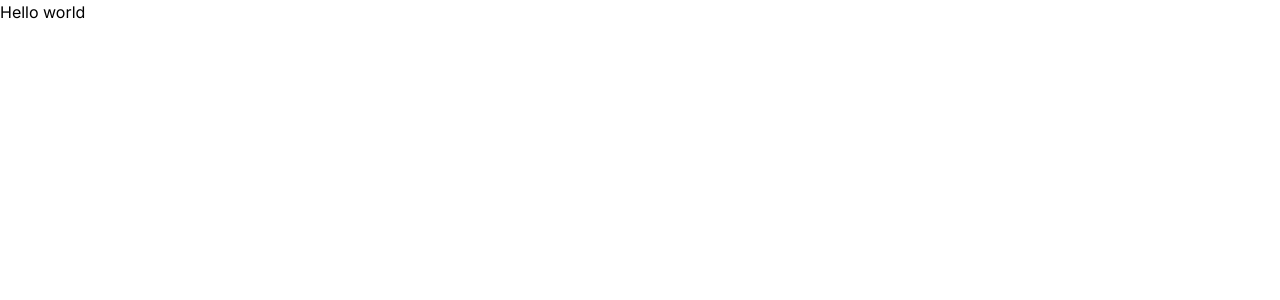
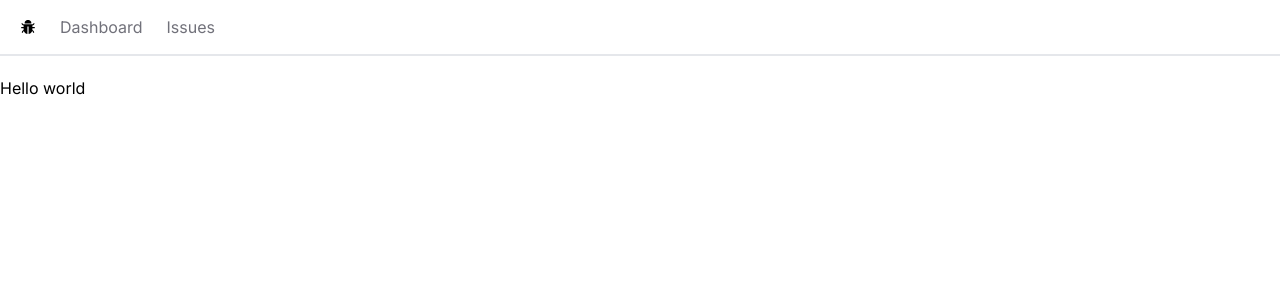
Before and after one commit to Moduloscript/build-issue-tracker, a Next.js app: page / in a window 1280 px wide. Shown: the top 300 px of the page. Built offline with nearby package versions, Linux system fonts and the light colour scheme.

Commit message:
Navbar build feature

```diff
--- /dev/null
+++ b/app/Issues/pages.tsx
@@ -0,0 +1,11 @@
+import React from 'react'
+
+const IssuesPages = () => {
+  return (
+    <div>
+      issues Page
+    </div>
+  )
+}
+
+export default IssuesPages
--- /dev/null
+++ b/app/Navbar.tsx
@@ -0,0 +1,36 @@
+import Link from "next/link";
+import { AiFillBug } from "react-icons/ai";
+
+const Navbar = () => {
+  const links = [
+    {
+      label: "Dashboard",
+      href: "/",
+    },
+    {
+      label: "Issues  ",
+      href: "/issues",
+    },
+  ];
+
+  return (
+    <nav className="flex space-x-6 border-b-2 p-4 mb-5 px-5 h-14 items-center">
+      <Link href="/">
+        <AiFillBug />
+      </Link>
+      <ul className="flex space-x-6">
+        {links.map((link) => (
+          <Link
+            key={link.href}
+            className="text-zinc-500 hover:text-zinc-800 transition-colors"
+            href={link.href}
+          >
+            {link.label}
+          </Link>
+        ))}
+      </ul>
+    </nav>
+  );
+};
+
+export default Navbar;
--- a/app/layout.tsx
+++ b/app/layout.tsx
@@ -1,22 +1,26 @@
-import './globals.css'
-import type { Metadata } from 'next'
-import { Inter } from 'next/font/google'
+import "./globals.css";
+import type { Metadata } from "next";
+import { Inter } from "next/font/google";
+import Navbar from "./Navbar";
 
-const inter = Inter({ subsets: ['latin'] })
+const inter = Inter({ subsets: ["latin"] });
 
 export const metadata: Metadata = {
-  title: 'Create Next App',
-  description: 'Generated by create next app',
-}
+  title: "Create Next App",
+  description: "Generated by create next app",
+};
 
 export default function RootLayout({
   children,
 }: {
-  children: React.ReactNode
+  children: React.ReactNode;
 }) {
   return (
     <html lang="en">
-      <body className={inter.className}>{children}</body>
+      <body className={inter.className}>
+        <Navbar />
+        <main>{children}</main>
+      </body>
     </html>
-  )
+  );
 }
--- a/package.json
+++ b/package.json
@@ -19,6 +19,7 @@
     "postcss": "8.4.33",
     "react": "18.2.0",
     "react-dom": "18.2.0",
+    "react-icons": "^4.11.0",
     "tailwindcss": "3.4.1",
     "typescript": "5.3.3"
   }
```
Also changed, not shown: 1 other file (tests, documents, lock files or other folders).
